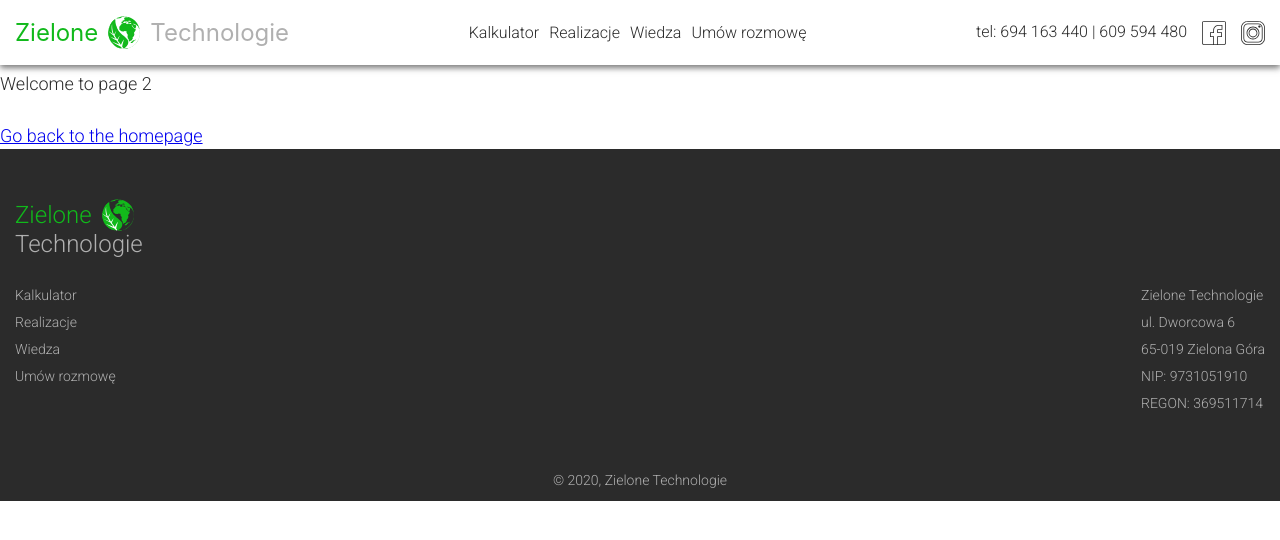
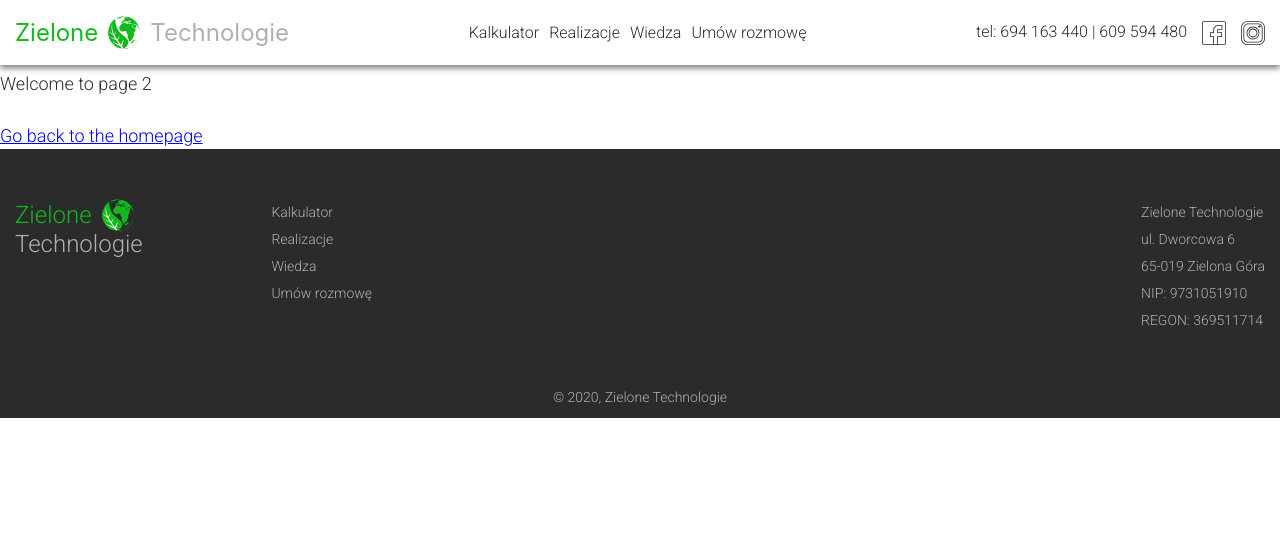
Before and after one commit to marcinliwen/greentechnology, a Gatsby site: page /page-2 in a window 1280 px wide. Built offline with nearby package versions, Linux system fonts and the light colour scheme; Gatsby itself is replaced by a stand-in of ours.

Commit message:
footer fix

```diff
--- a/src/components/layout.css
+++ b/src/components/layout.css
@@ -783,7 +783,7 @@ nav {
 }
 
 .footer_content .logo {
-  lex-wrap: wrap;
+  flex-wrap: wrap;
     justify-content: flex-start;
     text-align: left;
     width: 100%;
@@ -1004,6 +1004,9 @@ header a, header h1 {
   padding-bottom: 8px;
 }
 @media(min-width:760px){
+  .footer_content .logo{
+    width:auto;
+  }
   .logo{
     font-size: 24px;
   }
```
